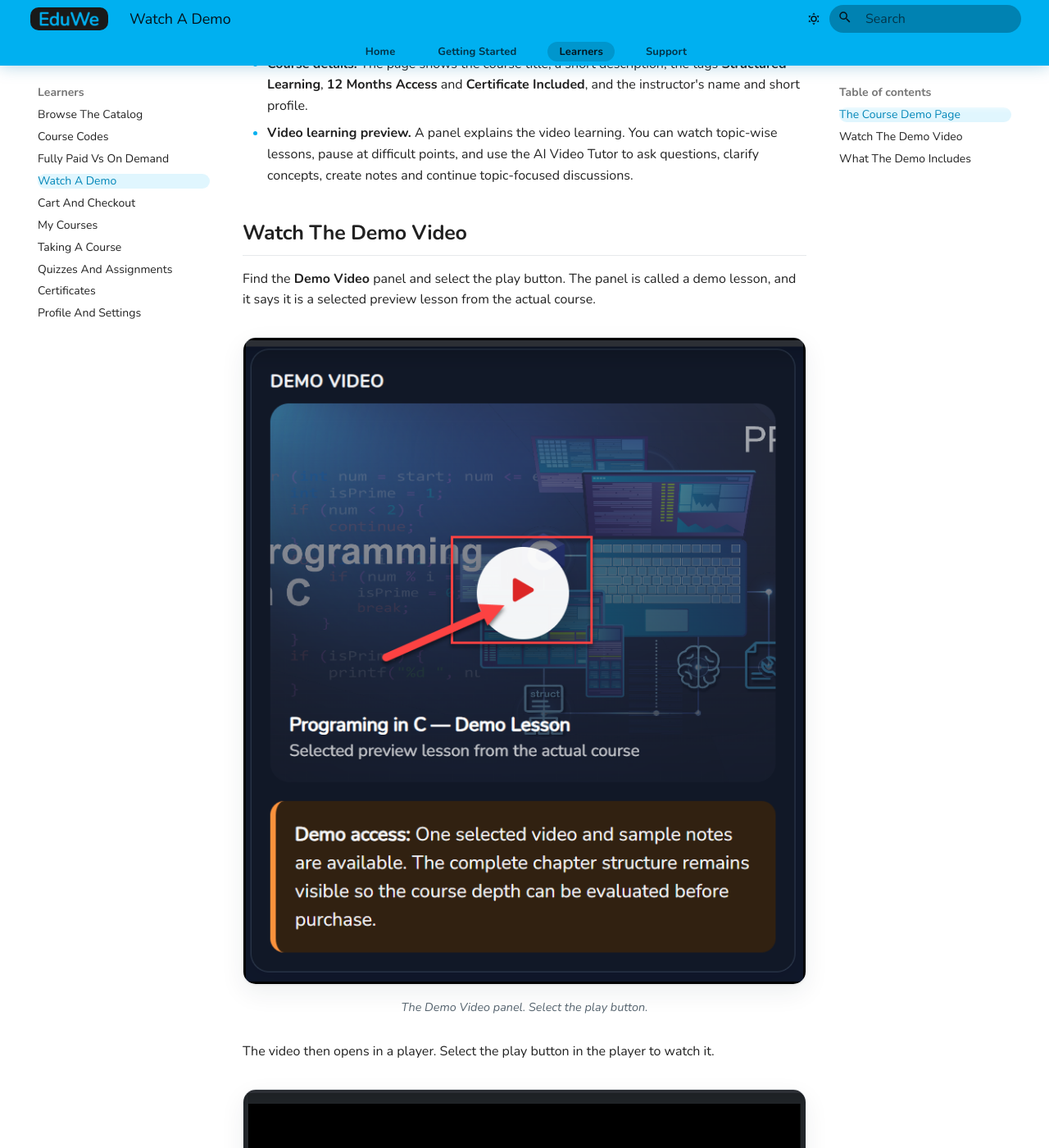
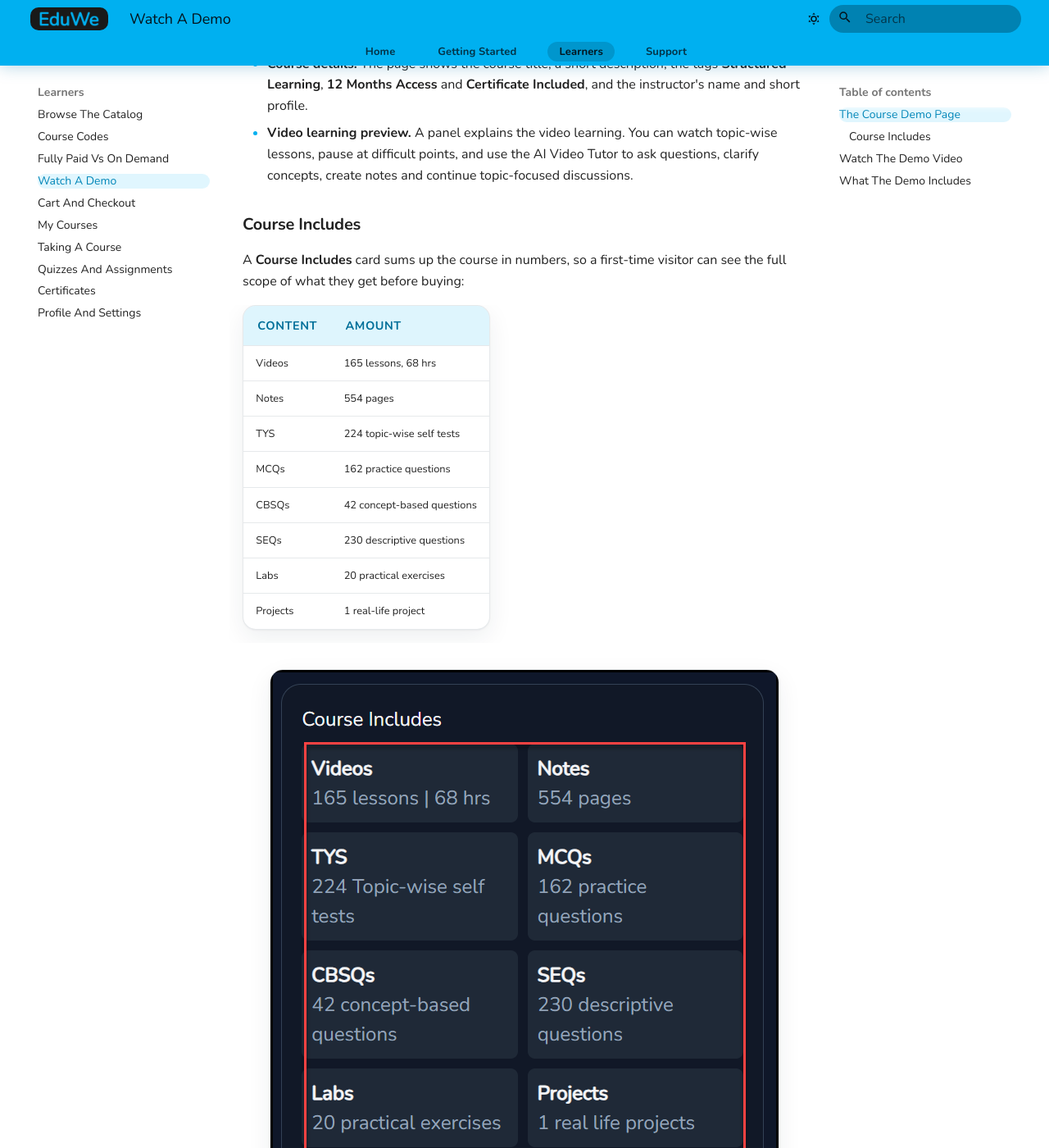
Before and after one commit to geitdeepak/EduWeIO_HelpDoc, an MkDocs documentation site: the page built from docs/learner/watch-a-demo.md, in a window 1280 px wide and 1400 px high, scrolled down 1219 px. Shown: the whole window at 82% size. Built offline with MkDocs 1.6.1 and Material for MkDocs 9.7.7, drawn with Linux system fonts in a browser that asks for light colours; some of the changed text lies outside the part shown.

Commit message:
Document the Course Includes card on the demo page
Helps a first-time visitor see a course's full scope before buying: a
numbers breakdown of its Videos, Notes, TYS, MCQs, CBSQs, SEQs, Labs and
Projects.

Co-Authored-By: Claude Sonnet 5 <noreply@anthropic.com>

```diff
--- a/docs/learner/watch-a-demo.md
+++ b/docs/learner/watch-a-demo.md
@@ -28,6 +28,29 @@ A **Demo Course Preview** badge sits above the course title, so you know you are
 - **Course details.** The page shows the course title, a short description, the tags **Structured Learning**, **12 Months Access** and **Certificate Included**, and the instructor's name and short profile.
 - **Video learning preview.** A panel explains the video learning. You can watch topic-wise lessons, pause at difficult points, and use the AI Video Tutor to ask questions, clarify concepts, create notes and continue topic-focused discussions.
 
+### Course Includes
+
+A **Course Includes** card sums up the course in numbers, so a first-time visitor can see the full scope of what they get before buying:
+
+| Content | Amount |
+|---|---|
+| Videos | 165 lessons, 68 hrs |
+| Notes | 554 pages |
+| TYS | 224 topic-wise self tests |
+| MCQs | 162 practice questions |
+| CBSQs | 42 concept-based questions |
+| SEQs | 230 descriptive questions |
+| Labs | 20 practical exercises |
+| Projects | 1 real-life project |
+
+<figure markdown>
+  ![A Course Includes card listing, in two columns: Videos 165 lessons / 68 hrs, Notes 554 pages, TYS 224 topic-wise self tests, MCQs 162 practice questions, CBSQs 42 concept-based questions, SEQs 230 descriptive questions, Labs 20 practical exercises, and Projects 1 real life project](../assets/images/demo/demo-04-course-includes.png){ loading=lazy }
+  <figcaption>The Course Includes card, showing this example course's full content in numbers.</figcaption>
+</figure>
+
+<!-- Source: product owner (Course Includes helps a first-time visitor see what a course includes) and the demo-04-course-includes.png screenshot. -->
+<!-- TODO: confirm which course this example is from, and whether every course shows all eight rows or only the ones that apply (for example, an Applied course without CBSQs/SEQs/Labs). -->
+
 ## Watch The Demo Video
 
 Find the **Demo Video** panel and select the play button. The panel is called a demo lesson, and it says it is a selected preview lesson from the actual course.
```
Also changed, not shown: docs/assets/images/demo/demo-04-course-includes.png (added).
